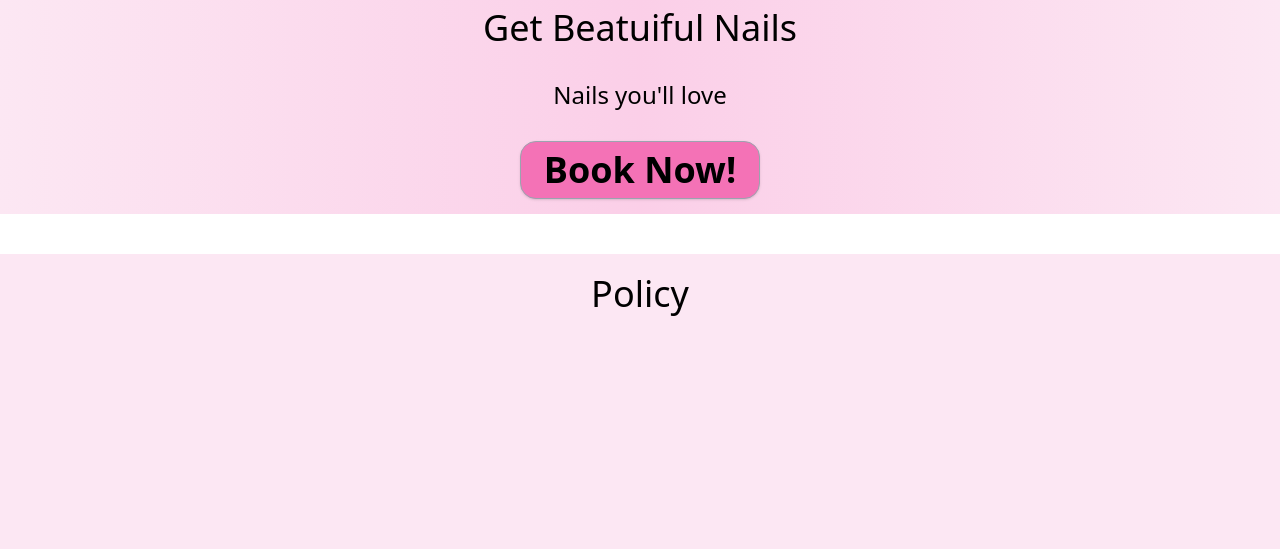
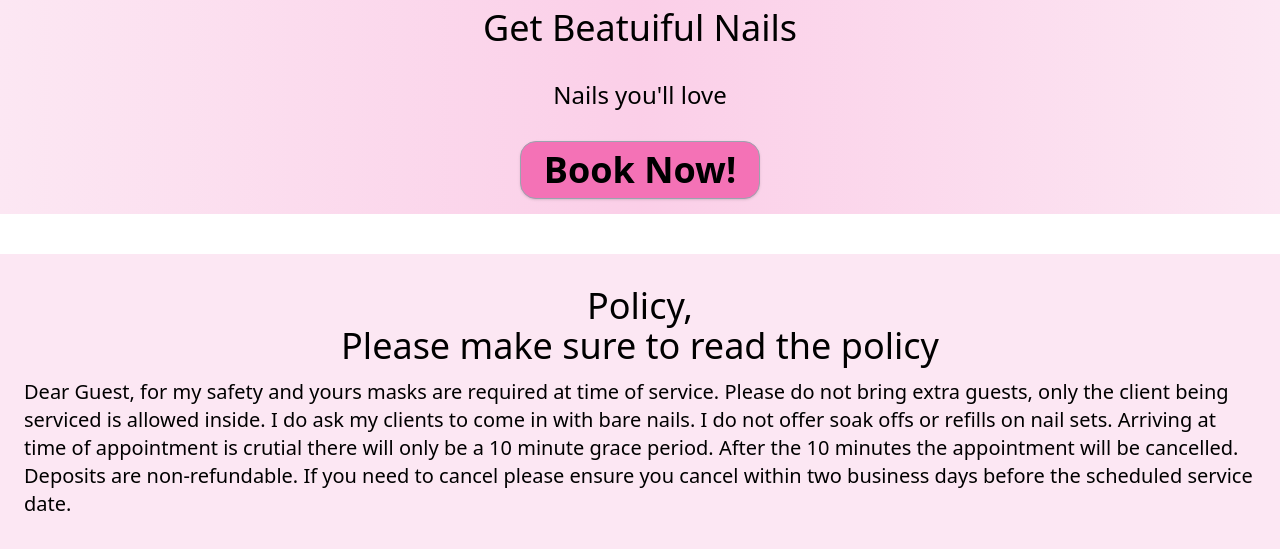
Before and after one commit to DHHZ19/CindyBooks, a website: page pages/home.html in a window 1280 px wide. Shown: the part 397-946 px from the top of the page. Drawn offline with Linux system fonts and the light colour scheme.

Commit message:
added styling to policy text

```diff
--- a/input.css
+++ b/input.css
@@ -11,7 +11,7 @@
   height: 475px;
 }
 .bright {
-  text-shadow: #fff 1px 0 10px;
+  text-shadow: #ffff 1px 0 10px;
 }
 .hamburger {
   cursor: pointer;
--- a/pages/home.html
+++ b/pages/home.html
@@ -97,7 +97,20 @@
     </div>
     <!--Main-->
     <main class="flex h-screen w-full bg-pink-100 flex-col">
-      <h3 class="text-4xl self-center mt-5">Policy</h3>
+      <div class="text-4xl self-center mt-5 py-3 text-center">
+        <h3 class="">Policy,</h3>
+        <p>Please make sure to read the policy</p>
+      </div>
+      <p class="w-full self-center text-xl px-6">
+        Dear Guest, for my safety and yours masks are required at time of
+        service. Please do not bring extra guests, only the client being
+        serviced is allowed inside. I do ask my clients to come in with bare
+        nails. I do not offer soak offs or refills on nail sets. Arriving at
+        time of appointment is crutial there will only be a 10 minute grace
+        period. After the 10 minutes the appointment will be cancelled. Deposits
+        are non-refundable. If you need to cancel please ensure you cancel
+        within two business days before the scheduled service date.
+      </p>
     </main>
     <!--Footer-->
     <footer class="h-24 bg-pink-400 text-black">
```
Also changed, not shown: css/main.css.
